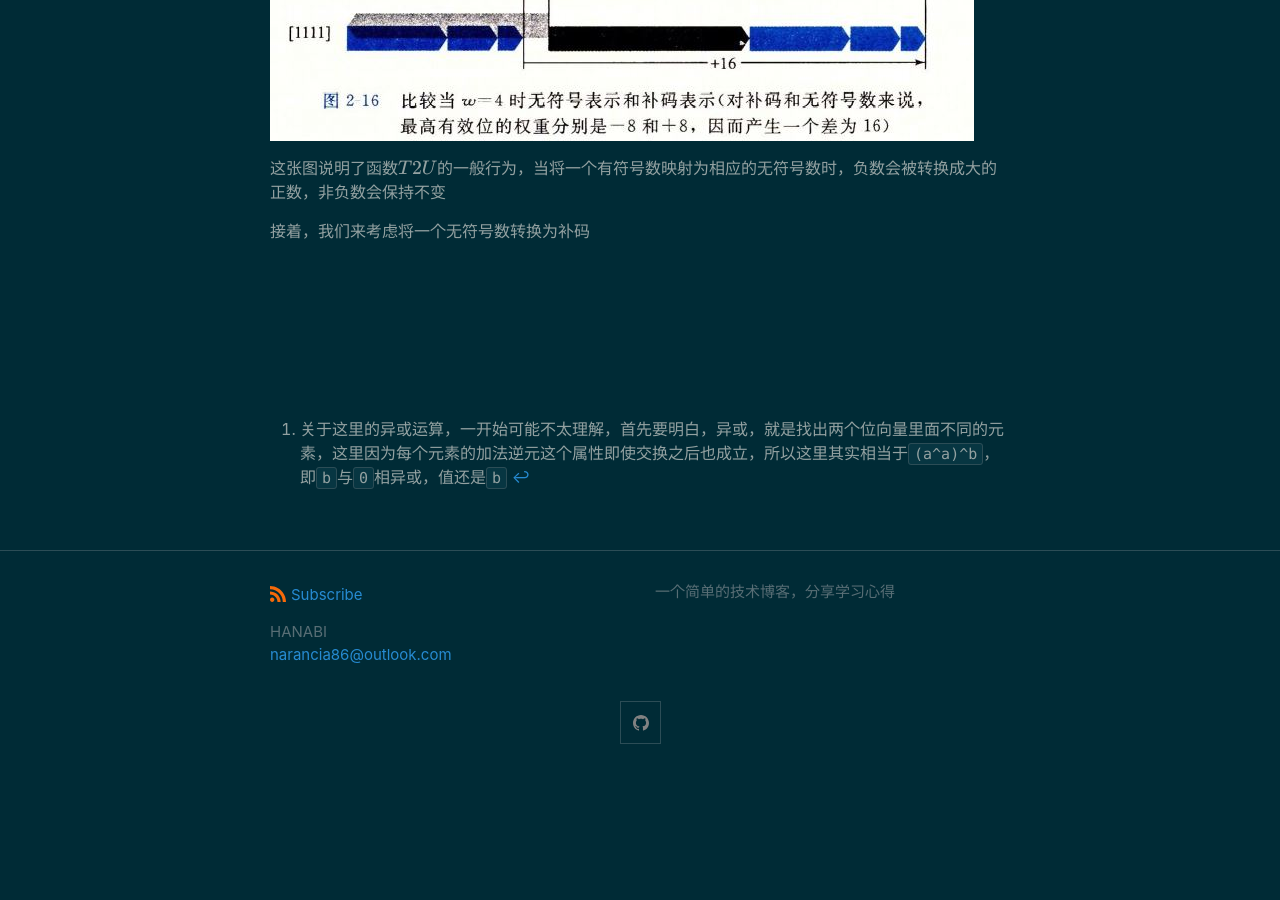
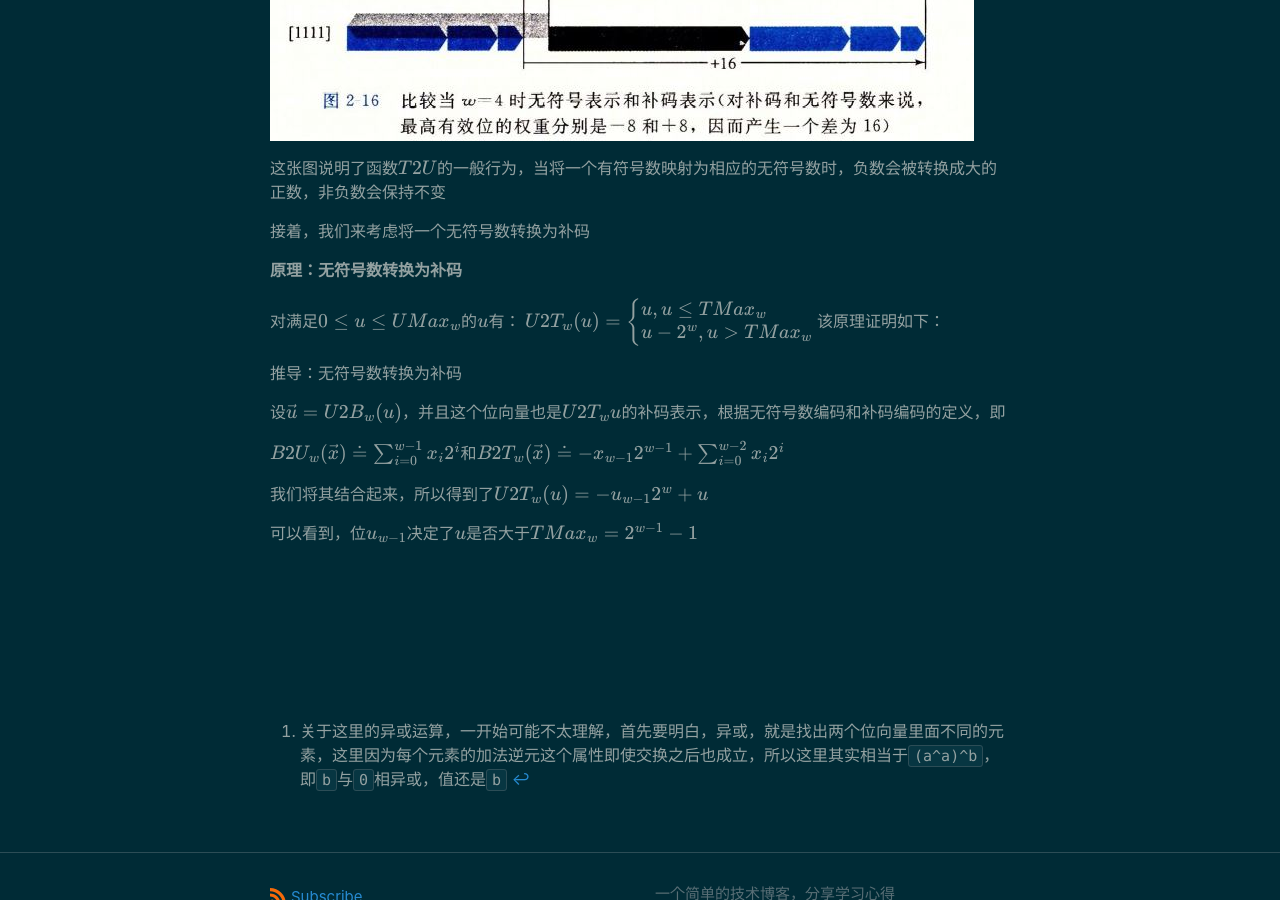
Before and after one commit to KamenRiderKuuga/kamenriderkuuga.github.io, a Jekyll site: the page built from _posts/2020-09-15-Foundation-5.md, in a window 1280 px wide and 900 px high, scrolled down 21506 px. Built offline with Jekyll 4.4.1, drawn with Linux system fonts in a browser that asks for light colours; before the commit the page ends 22285 px from its top, so only the background shows below that.

Commit message:
update reading notes of CSAPP

```diff
--- a/_posts/2020-09-15-Foundation-5.md
+++ b/_posts/2020-09-15-Foundation-5.md
@@ -405,7 +405,7 @@ u = 4294967295, tu = -1
 
 通过前面的所有例子，我们还可以看到，位模式相同的补码与无符号数之间的关系可以表示为函数$$T2U$$的一个属性：
 
-原理：补码转换为无符号数
+**原理：补码转换为无符号数**
 
 对满足$$TMin_w\leq{x}\leq{TMax_w}$$的$$x$$有：
 
@@ -436,7 +436,36 @@ $$B2U_w(T2B_w(x))=T2U_w(x)=x+x_{w-1}2^w$$
 
 这张图说明了函数$$T2U$$的一般行为，当将一个有符号数映射为相应的无符号数时，负数会被转换成大的正数，非负数会保持不变
 
+
+
 接着，我们来考虑将一个无符号数转换为补码
+
+**原理：无符号数转换为补码**
+
+对满足$$0\leq{u}\leq{UMax_w}$$的$$u$$有：
+$$
+U2T_w(u)=\begin{cases}
+u,u\leq{TMax_w}\\
+u-2^w,u>TMax_w
+\end{cases}
+$$
+该原理证明如下：
+
+推导：无符号数转换为补码
+
+设$$\vec{u}=U2B_w(u)$$，并且这个位向量也是$$U2T_w{u}$$的补码表示，根据无符号数编码和补码编码的定义，即
+
+$$B2U_w(\vec{x})≐\sum^{w-1}_{i=0}x_i2^i$$和$$B2T_w(\vec{x})≐-x_{w-1}2^{w-1}+\sum^{w-2}_{i=0}x_i2^i$$
+
+我们将其结合起来，所以得到了$$U2T_w(u)=-u_{w-1}2^w+u$$
+
+可以看到，位$$u_{w-1}$$决定了$$u$$是否大于$$TMax_w=2^{w-1}-1$$
+
+
+
+
+
+
 
 <br><br><br><br><br><br>
 
```
